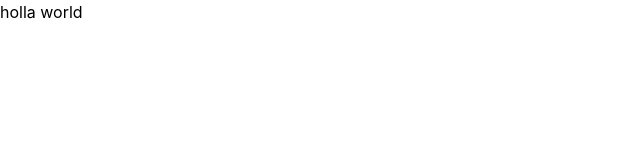
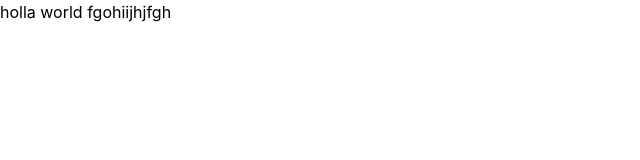
Before and after one commit to NadiiaUa23/goit-react-hw-01, a React (Vite) app: page / in a window 1280 px wide. Shown: the top 160 px of the page, without its empty margins (0-640 px from the left). Built offline with nearby package versions, Linux system fonts and the light colour scheme.

Commit message:
готовая база для работи

```diff
--- a/src/App.jsx
+++ b/src/App.jsx
@@ -1,12 +1,10 @@
-// import { useState } from 'react'
-// import reactLogo from './assets/react.svg'
-// import viteLogo from '/vite.svg'
-// import './App.css'
+
+
 
 function App() {
 
   return (
-    <>holla world</>
+    <>holla world fgohiijhjfgh</>
   )
 }
 
```
